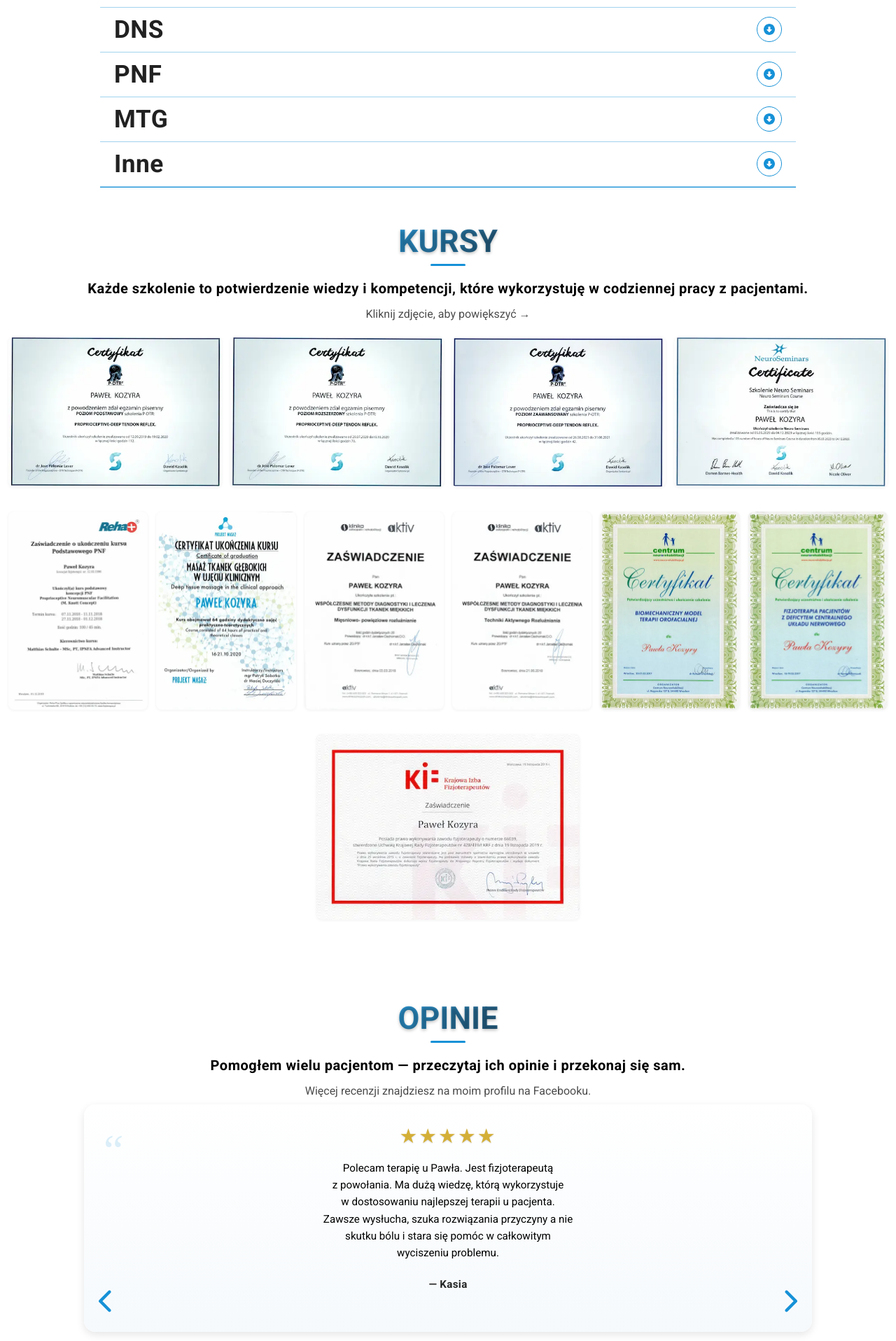
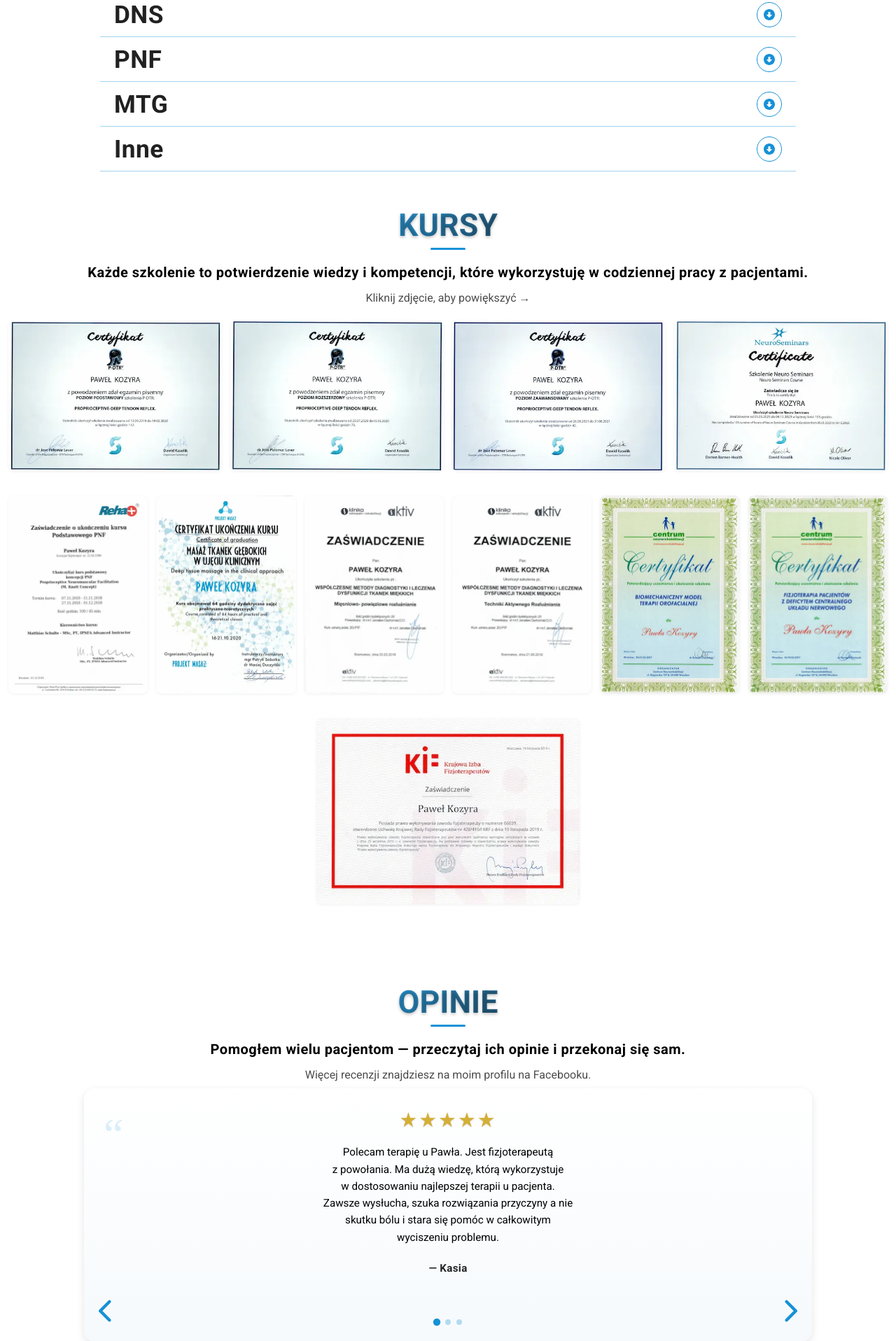
Before and after one commit to FizjoFocus/FizjoFocus.github.io, a PHP site: page / in a window 1280 px wide. Shown: the part 1885-3801 px from the top of the page at 70% size. Run offline with PHP 8.4, Linux system fonts and the light colour scheme.

Commit message:
Add files via upload

```diff
--- a/public/css/style.css
+++ b/public/css/style.css
@@ -669,14 +669,6 @@
 body main .services-text.active {
   padding-top: 10px;
 }
-body main .services-text::after {
-  content: "";
-  display: block;
-  height: 1px;
-  width: 80%;
-  margin: 20px auto 0;
-  background: rgba(22, 145, 215, 0.3);
-}
 body main .rotate-arrow {
   transform: rotate(180deg);
 }
@@ -694,14 +686,6 @@
   min-height: fit-content;
   align-self: stretch;
 }
-body main .table::after {
-  content: "← przesuń tabelę →";
-  display: block;
-  text-align: center;
-  font-size: 0.7rem;
-  opacity: 0.6;
-  margin-top: 6px;
-}
 body main table {
   display: table;
   border-collapse: collapse;
@@ -720,9 +704,6 @@
 }
 body main .pnf-table {
   border-bottom: none;
-}
-body main .other-text {
-  border-bottom: 1px solid #1691d7;
 }
 body .courses {
   display: flex;
@@ -932,6 +913,24 @@
 body .reviews button.next img:hover {
   transform: scale(1.1);
 }
+body .reviews .carousel-dots {
+  display: flex;
+  justify-content: center;
+  gap: 8px;
+  padding: 12px 0 16px;
+}
+body .reviews .carousel-dot {
+  width: 8px;
+  height: 8px;
+  border-radius: 50%;
+  background: rgba(22, 145, 215, 0.3);
+  cursor: pointer;
+  transition: all 0.2s ease;
+}
+body .reviews .carousel-dot.active {
+  background: rgb(22, 145, 215);
+  transform: scale(1.3);
+}
 body .prices {
   display: flex;
   flex-direction: column;
@@ -1554,7 +1553,7 @@
   }
   body .header {
     margin-top: 96px;
-    min-height: 90vh;
+    height: 90vh;
   }
   body .header_hero-text {
     max-width: 830px;
--- a/public/index.html
+++ b/public/index.html
@@ -6,6 +6,17 @@
     <meta name="viewport" content="width=device-width, initial-scale=1.0">
     <meta name="description"
         content="Profesjonalna fizjoterapia we Wrocławiu: P-DTR, NeuroSeminars, DNS, MTG i PNF. Skuteczne leczenie bólu pleców, urazów sportowych, ograniczeń ruchu i problemów neurologicznych.">
+    <!-- Standardowe favicony -->
+    <link rel="icon" type="image/png" sizes="16x16" href="./img/favicon-16.png">
+    <link rel="icon" type="image/png" sizes="32x32" href="./img/favicon-32.png">
+    <link rel="icon" type="image/png" sizes="64x64" href="./img/favicon-64.png">
+
+    <!-- iOS / Apple touch icon -->
+    <link rel="apple-touch-icon" sizes="180x180" href="./img/apple-touch-icon.png">
+
+    <!-- Android / Chrome PWA -->
+    <link rel="icon" type="image/png" sizes="192x192" href="./img/android-chrome-192x192.png">
+
     <!-- FONTS -->
     <link rel="preload" as="image" type="image/webp" href="./img/LOGO_header.svg" fetchpriority="high">
     <link rel="preload" href="./fonts/roboto_woff2/Roboto-Regular.woff2" as="font" type="font/woff2" crossorigin>
@@ -513,7 +524,7 @@
 
                 <button class="prev"><img src="./icons/chevron-left-solid-full.svg" alt="Strzałka w lewo"></button>
                 <button class="next"><img src="./icons/chevron-right-solid-full.svg" alt="Strzałka w prawo"></button>
-
+                <div class="carousel-dots"></div>
             </div>
         </section>
 
--- a/public/js/script.js
+++ b/public/js/script.js
@@ -125,16 +125,33 @@
 })
 
 //OPINIE
+
 const track = document.querySelector('.carousel-track')
 const nextBtn = document.querySelector('.next')
 const prevBtn = document.querySelector('.prev')
+const dotsContainer = document.querySelector('.carousel-dots')
+
 const originalSlides = Array.from(track.children)
+
+originalSlides.forEach((_, i) => {
+	const dot = document.createElement('span')
+	dot.classList.add('carousel-dot')
+	if (i === 0) dot.classList.add('active')
+
+	dot.addEventListener('click', () => {
+		index = i + 1 // +1 bo pierwszy prawdziwy slajd
+		updateCarousel()
+	})
+
+	dotsContainer.appendChild(dot)
+})
+
+const dots = document.querySelectorAll('.carousel-dot')
+
 const lastClone = originalSlides[originalSlides.length - 1].cloneNode(true)
 track.insertBefore(lastClone, originalSlides[0])
-
 const firstClone = originalSlides[0].cloneNode(true)
 track.appendChild(firstClone)
-
 const slides = Array.from(track.children)
 const totalSlides = slides.length
 
@@ -145,6 +162,9 @@
 function updateCarousel(animate = true) {
 	track.style.transition = animate ? 'transform 0.6s ease' : 'none'
 	track.style.transform = `translateX(-${index * 100}%)`
+
+	dots.forEach(dot => dot.classList.remove('active'))
+	dots[index - 1]?.classList.add('active')
 }
 
 function nextSlide() {
--- a/public/sass/style.scss
+++ b/public/sass/style.scss
@@ -796,15 +796,6 @@
 			padding-top: 10px;
 		}
 
-		.services-text::after {
-			content: '';
-			display: block;
-			height: 1px;
-			width: 80%;
-			margin: 20px auto 0;
-			background: rgba(22, 145, 215, 0.3);
-		}
-
 		.rotate-arrow {
 			transform: rotate(180deg);
 		}
@@ -823,15 +814,6 @@
 			align-self: stretch;
 		}
 
-		.table::after {
-			content: '← przesuń tabelę →';
-			display: block;
-			text-align: center;
-			font-size: 0.7rem;
-			opacity: 0.6;
-			margin-top: 6px;
-		}
-
 		table {
 			display: table;
 			border-collapse: collapse;
@@ -853,9 +835,6 @@
 
 		.pnf-table {
 			border-bottom: none;
-		}
-		.other-text {
-			border-bottom: 1px solid #1691d7;
 		}
 	}
 
@@ -1088,6 +1067,27 @@
 		button.prev img:hover,
 		button.next img:hover {
 			transform: scale(1.1);
+		}
+
+		.carousel-dots {
+			display: flex;
+			justify-content: center;
+			gap: 8px;
+			padding: 12px 0 16px;
+		}
+
+		.carousel-dot {
+			width: 8px;
+			height: 8px;
+			border-radius: 50%;
+			background: rgba(22, 145, 215, 0.3);
+			cursor: pointer;
+			transition: all 0.2s ease;
+		}
+
+		.carousel-dot.active {
+			background: rgba(22, 145, 215, 1);
+			transform: scale(1.3);
 		}
 	}
 
@@ -1886,7 +1886,7 @@
 
 		.header {
 			margin-top: 96px;
-			min-height: 90vh;
+			height: 90vh;
 
 			&_hero-text {
 				max-width: 830px;
```
Also changed, not shown: public/img/android-chrome-192x192.png (added), public/img/apple-touch-icon.png (added), public/img/favicon-16.png (added), public/img/favicon-32.png (added), public/img/favicon-64.png (added), 1 other file.
